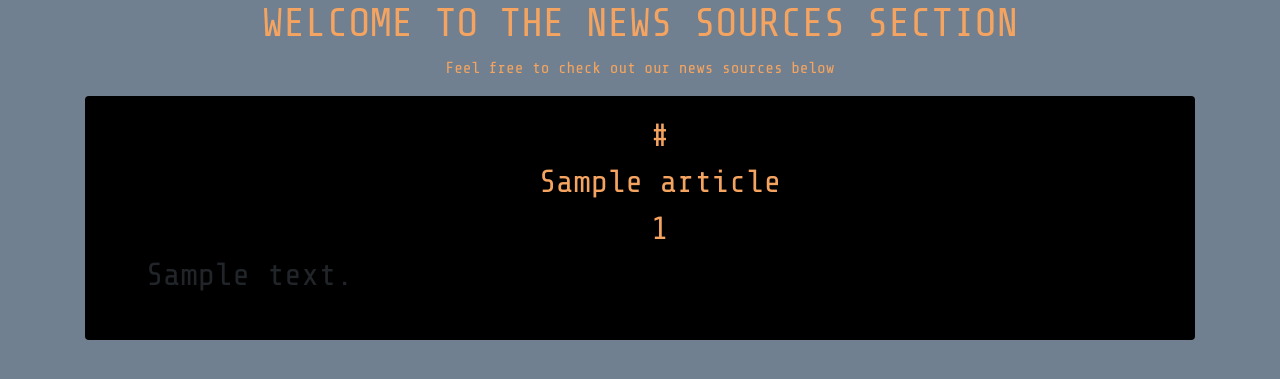
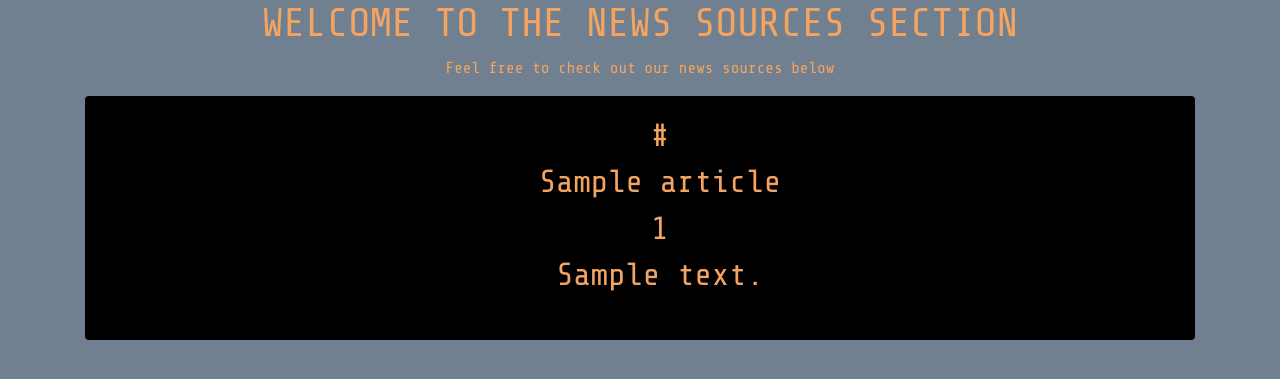
Before and after one commit to ALKEMIA-CHARLES/News-app, a Flask app: page /source in a window 1280 px wide. Shown: the top 379 px of the page. Run offline with Flask 2, Linux system fonts and the light colour scheme; a database or web service that is not in the repository returns one stand-in record (values such as "Sample title"); data that the repository does not hold is empty; some libraries are stand-ins or nearby versions.

Commit message:
styled articledesc on source.html

```diff
--- a/app/static/css/index.css
+++ b/app/static/css/index.css
@@ -67,3 +67,8 @@ body{
     text-align: center;
     color: sandybrown;
 }
+
+#articledesc{
+    text-align: center;
+    color: sandybrown;
+}
```
